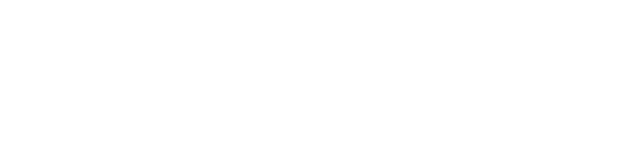
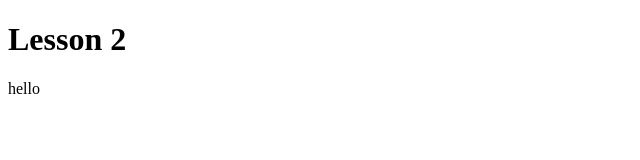
Before and after one commit to tarekk36/first_project, a plain HTML site: page index.html in a window 1280 px wide. Shown: the whole page, without its empty margins (0-640 px from the left). Drawn offline with Linux system fonts and the light colour scheme.

Commit message:
second commit!

```diff
--- a/index.html
+++ b/index.html
@@ -4,7 +4,8 @@
     <title>Lesson 2</title>
 </head>
 <body>
-
+<h1>Lesson 2</h1>
+<p>hello</p>
 </body>
 
 </html>
```
